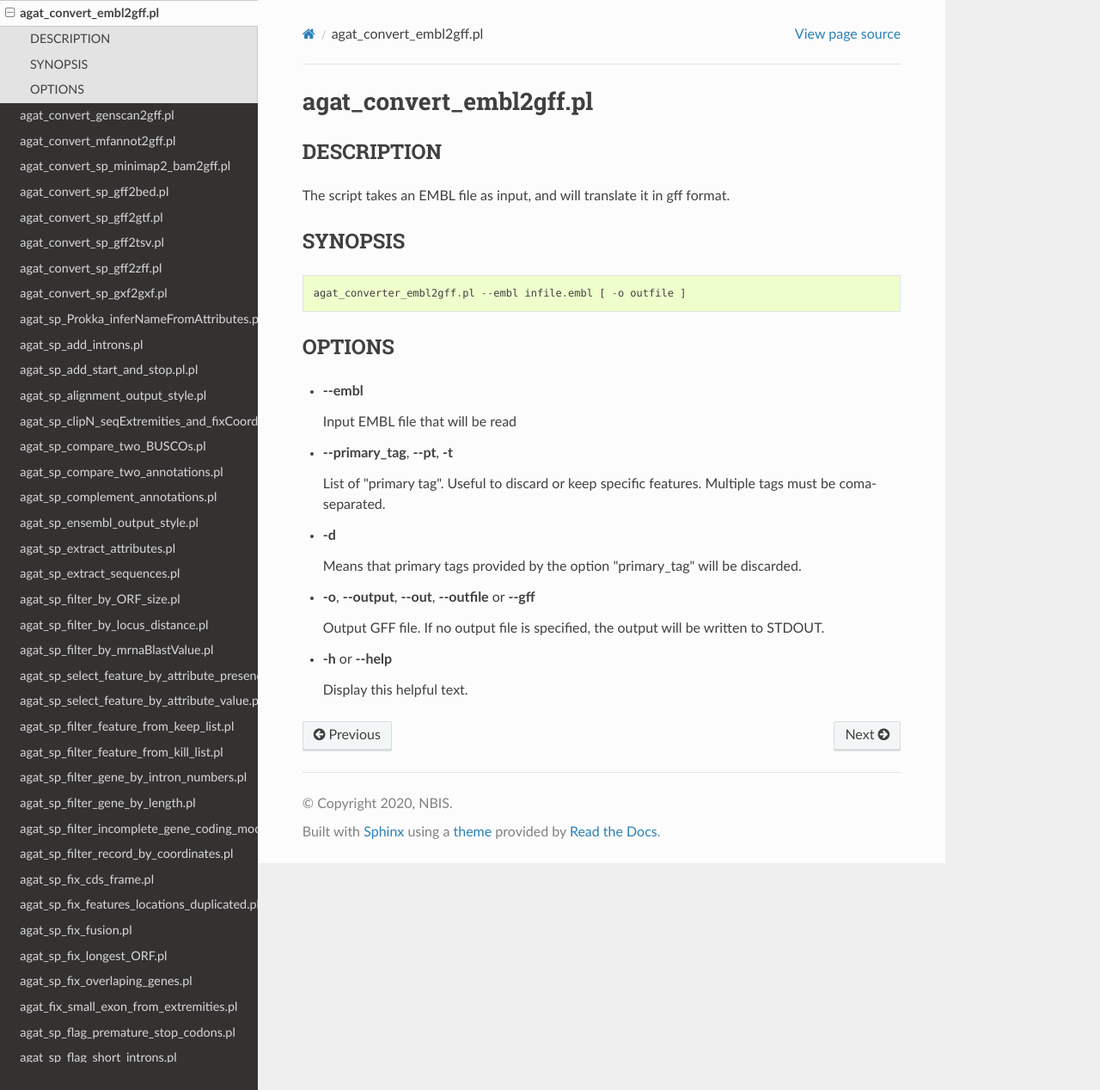
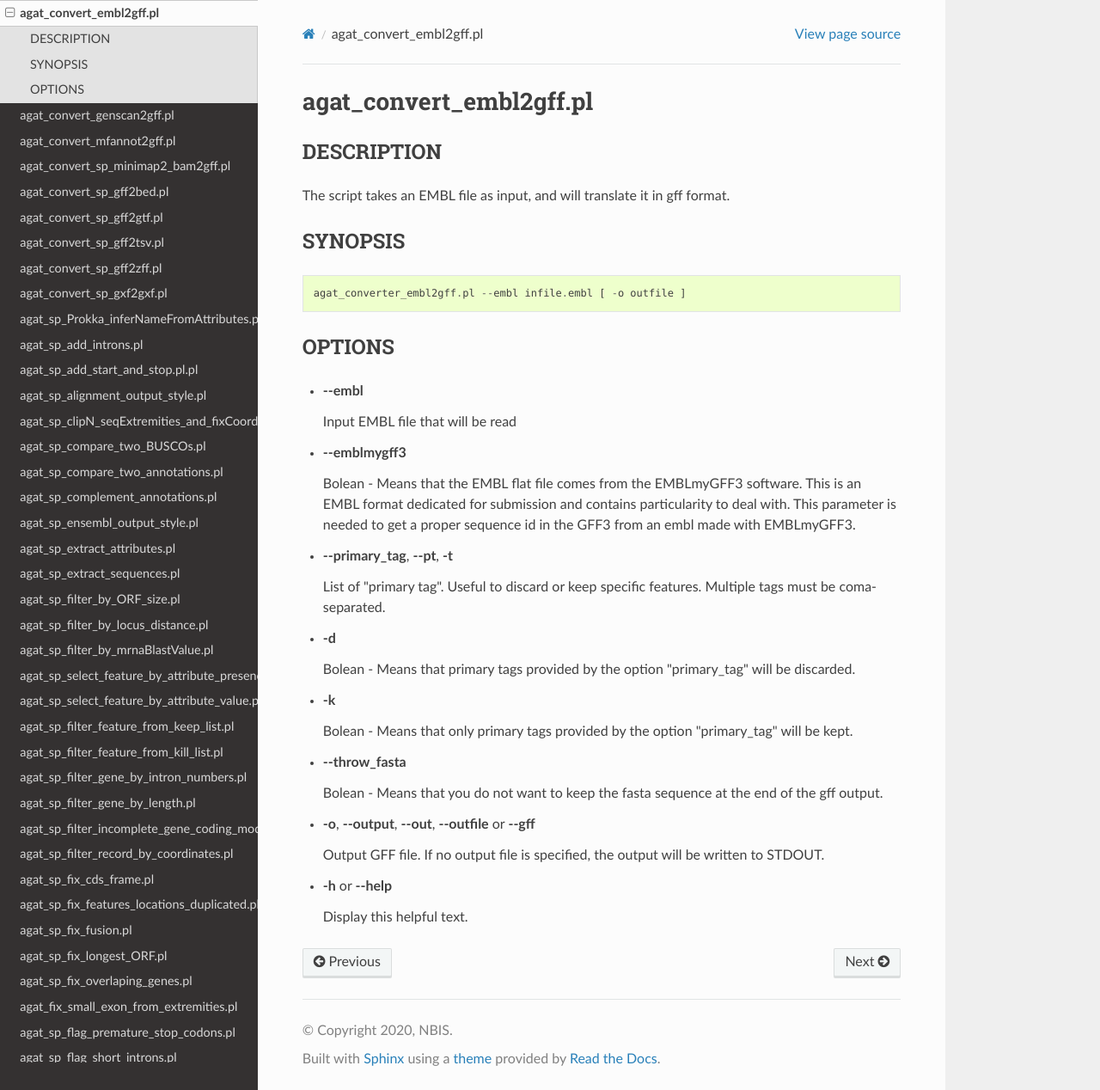
Before and after one commit to NBISweden/AGAT, a Sphinx documentation site: the page built from docs/tools/agat_convert_embl2gff.md, in a window 1280 px wide and 1268 px high. Shown: the whole window at 86% size. Built offline with Sphinx 7.4.7 and the Read the Docs theme 2.0.0, drawn with Linux system fonts in a browser that asks for light colours; pages that are not in the unit, such as notebooks, are missing from menus.

Commit message:
Improve embl2gff (#209)
* fix #201 by adding --emblmygff3 parameter. Add fasta sequence as well

* update pod/doc

* add throw_fasta option to avoid to keep the fasta sequence at the end of the gff

```diff
--- a/docs/tools/agat_convert_embl2gff.md
+++ b/docs/tools/agat_convert_embl2gff.md
@@ -16,6 +16,12 @@ agat_converter_embl2gff.pl --embl infile.embl [ -o outfile ]
 
     Input EMBL file that will be read
 
+- **--emblmygff3**
+
+    Bolean - Means that the EMBL flat file comes from the EMBLmyGFF3 software.
+    This is an EMBL format dedicated for submission and contains particularity to deal with.
+    This parameter is needed to get a proper sequence id in the GFF3 from an embl made with EMBLmyGFF3.
+
 - **--primary\_tag**, **--pt**, **-t**
 
     List of "primary tag". Useful to discard or keep specific features.
@@ -23,7 +29,15 @@ agat_converter_embl2gff.pl --embl infile.embl [ -o outfile ]
 
 - **-d**
 
-    Means that primary tags provided by the option "primary\_tag" will be discarded.
+    Bolean - Means that primary tags provided by the option "primary_tag" will be discarded.
+
+- **-k**
+
+    Bolean - Means that only primary tags provided by the option "primary_tag" will be kept.
+
+- **--throw_fasta**
+
+    Bolean - Means that you do not want to keep the fasta sequence at the end of the gff output.
 
 - **-o**, **--output**, **--out**, **--outfile** or **--gff**
 
```
Also changed, not shown: docs/tools/agat_convert_sp_gxf2gxf.md (+4 -0 lines), 5 other files.
